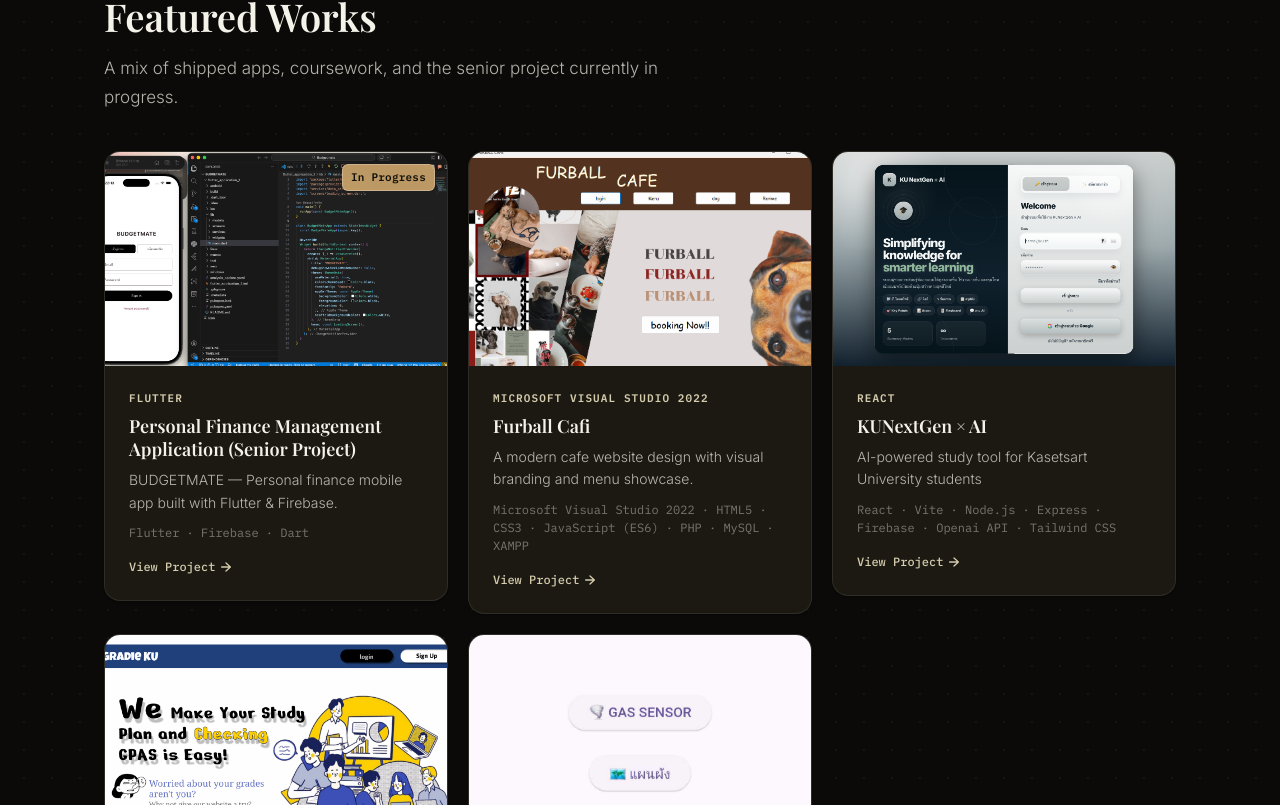
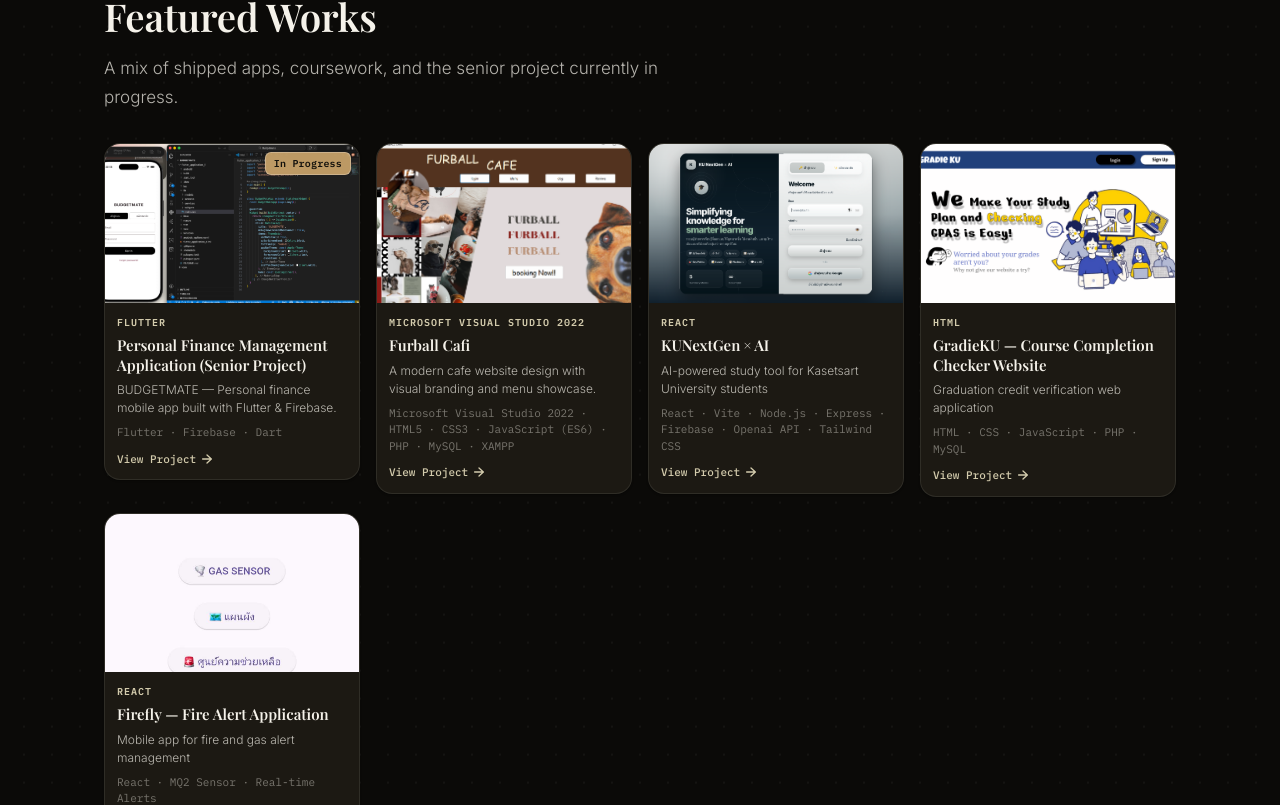
Before and after one commit to promporn25/portfolio-promporn-rangjob, a React (Vite) app: page / in a window 1280 px wide. Shown: the part 1595-2400 px from the top of the page. Built offline with nearby package versions, Linux system fonts and the light colour scheme; a web font is replaced by a local one.

Commit message:
Update index.css

```diff
--- a/src/index.css
+++ b/src/index.css
@@ -1066,9 +1066,9 @@
    ========================================================================== */
 .projects-grid {
   display: grid;
-  grid-template-columns: repeat(3, minmax(0, 1fr));
-  gap: 20px;
-  margin-top: 40px;
+  grid-template-columns: repeat(4, minmax(0, 1fr));
+  gap: 16px;
+  margin-top: 32px;
 }
 
 .project-card {
@@ -1124,11 +1124,11 @@
 
 .project-status-tag {
   position: absolute;
-  top: var(--sp-3);
-  right: var(--sp-3);
+  top: var(--sp-2);
+  right: var(--sp-2);
   z-index: 2;
   font-family: var(--font-mono);
-  font-size: 0.6875rem;
+  font-size: 0.625rem;
   font-weight: 600;
   letter-spacing: 0.02em;
   color: var(--accent-contrast);
@@ -1136,7 +1136,7 @@
   backdrop-filter: blur(6px);
   border: 1px solid rgba(255, 255, 255, 0.25);
   border-radius: var(--radius-sm);
-  padding: var(--sp-1) var(--sp-2);
+  padding: 3px var(--sp-2);
 }
 
 /* Content lives below the image now — no heavy overlay text on top of
@@ -1145,14 +1145,14 @@
 .project-card-body {
   display: flex;
   flex-direction: column;
-  gap: var(--sp-2);
-  padding: var(--sp-5);
+  gap: 6px;
+  padding: var(--sp-3);
   flex: 1;
 }
 
 .project-card-kicker {
   font-family: var(--font-mono);
-  font-size: 0.6875rem;
+  font-size: 0.625rem;
   font-weight: 600;
   letter-spacing: 0.1em;
   text-transform: uppercase;
@@ -1161,15 +1161,15 @@
 
 .project-card-title {
   font-family: var(--font-display);
-  font-size: 1.125rem;
+  font-size: 0.9375rem;
   font-weight: 600;
   line-height: 1.3;
   color: var(--text-primary);
 }
 
 .project-card-desc {
-  font-size: 0.875rem;
-  line-height: 1.6;
+  font-size: 0.75rem;
+  line-height: 1.5;
   color: var(--text-secondary);
   font-weight: 300;
   display: -webkit-box;
@@ -1180,9 +1180,9 @@
 
 .project-card-tech {
   font-family: var(--font-mono);
-  font-size: 0.75rem;
+  font-size: 0.6875rem;
   color: var(--text-tertiary);
-  margin-top: 2px;
+  margin-top: 1px;
 }
 
 .project-card-cta {
@@ -1190,9 +1190,9 @@
   align-items: center;
   gap: var(--sp-1);
   margin-top: auto;
-  padding-top: var(--sp-2);
+  padding-top: var(--sp-1);
   font-family: var(--font-mono);
-  font-size: 0.75rem;
+  font-size: 0.6875rem;
   font-weight: 500;
   color: var(--accent-strong);
 }
@@ -1205,7 +1205,13 @@
   transform: translateX(3px);
 }
 
-@media (max-width: 980px) {
+@media (max-width: 1040px) {
+  .projects-grid {
+    grid-template-columns: repeat(3, minmax(0, 1fr));
+  }
+}
+
+@media (max-width: 780px) {
   .projects-grid {
     grid-template-columns: repeat(2, minmax(0, 1fr));
   }
@@ -1383,9 +1389,11 @@
 
 .experience-gallery-media--contain .experience-card-gallery-img {
   display: block;
-  width: 100%;
+  width: auto;
   height: auto;
   max-width: 100%;
+  max-height: 420px;
+  margin: 0 auto;
   object-fit: contain;
   transition: transform var(--duration-base) var(--ease);
 }
@@ -1438,6 +1446,9 @@
 @media (max-width: 400px) {
   .experience-gallery-media--contain {
     padding: var(--sp-3);
+  }
+  .experience-gallery-media--contain .experience-card-gallery-img {
+    max-height: 300px;
   }
 }
 
```
